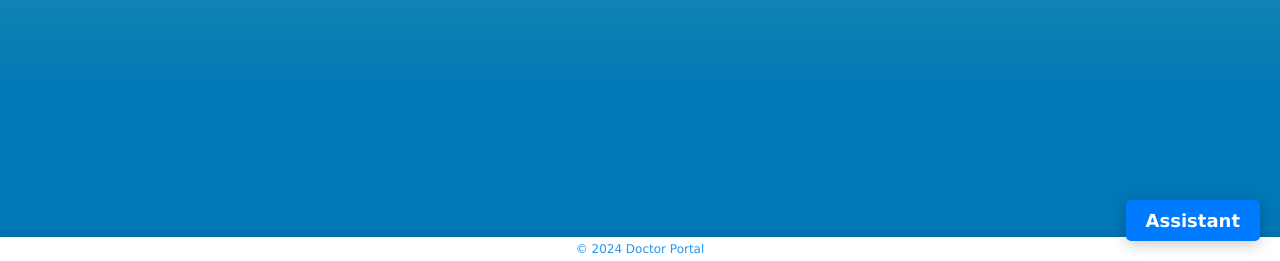
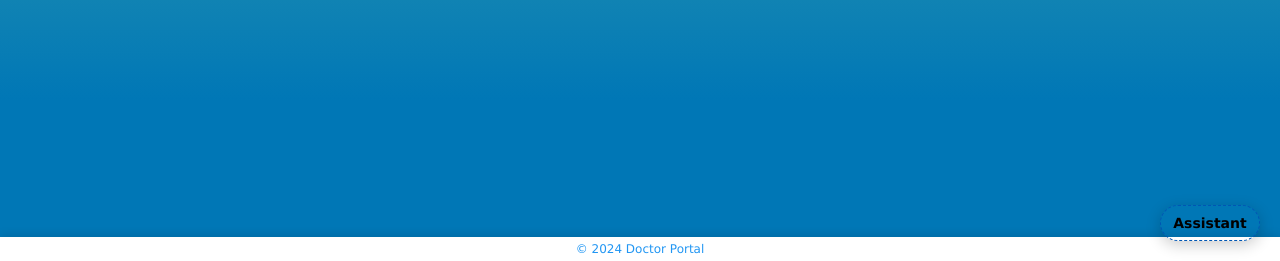
Before and after one commit to likhith-d/Doctor-Patient-Consultation-Site, a Django app: template Draft/draft/accounts/templates/doctor_landing.html in a window 1280 px wide. Shown: the part 539-800 px from the top of the page. Run offline with Django 3.2, Linux system fonts and the light colour scheme; the template is opened without the code that fills it, so the values that code supplies are empty.

Commit message:
Improved Frontend

```diff
--- a/Draft/draft/accounts/templates/base.html
+++ b/Draft/draft/accounts/templates/base.html
@@ -3,15 +3,15 @@
 <head>
     <meta charset="UTF-8">
     <meta name="viewport" content="width=device-width, initial-scale=1, maximum-scale=1, user-scalable=no">
-    <title>{% block title %}Your Website{% endblock %}</title>
+    <title>{% block title %}ChatBot{% endblock %}</title>
 
     <!-- Chatbot CSS -->
     <style>
         #chatbot-container {
             position: fixed;
             right: 10px;
-            bottom: 100px;
-            width: 300px;
+            bottom: 65px;
+            width: 200px;
             height: 300px;
             background-color: #f1f1f1;
             border-radius: 10px;
@@ -38,6 +38,7 @@
             display: flex;
             border-top: 1px solid #ccc;
             padding: 5px;
+            gap: 7px;
         }
 
         #chatbot-input {
@@ -45,6 +46,7 @@
             padding: 5px;
             border: none;
             border-radius: 5px;
+            width: 70%;
         }
 
         #chatbot-send {
@@ -54,6 +56,7 @@
             padding: 10px;
             border-radius: 5px;
             cursor: pointer;
+            width: 30%;
         }
 
         #chatbot-send:hover {
@@ -65,18 +68,25 @@
     position: fixed;
     bottom: 20px;
     right: 20px;
-            background-color: #007bff;
-            color: white;
-            border: none;
+    background-color: transparent; /* Fixed */
+    color: black;
+    align-items: center;
+    font-size: 14px;
+    border: 1px dashed #0056b3;
     padding: 10px 20px;
-            border-radius: 5px;
+    border-radius: 20px;
     cursor: pointer;
-            display: block;
+    display: flex; /* Ensures alignment */
+    justify-content: center; /* Centers text */
+    height: 36px;
+    width: 100px;
+    transition: border 0.2s ease; /* Fixed */
 }
 
 #chatbot-toggle:hover {
-            background-color: #0056b3;
+    border: 2px solid #0056b3;
 }
+
     </style>
 </head>
 <body>
```
Also changed, not shown: Draft/draft/db.sqlite3. Lines whose indentation alone changed are shown as unchanged.
